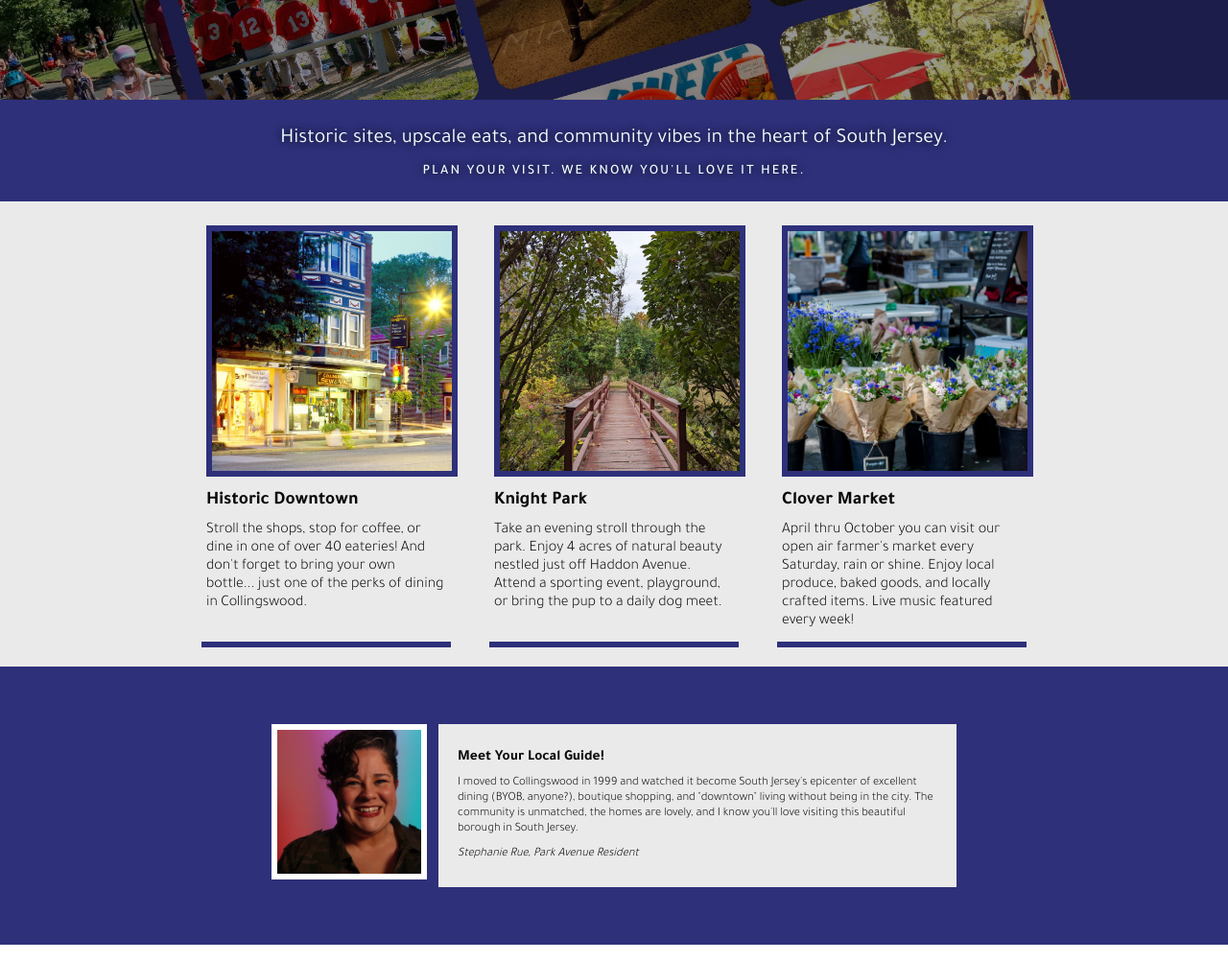
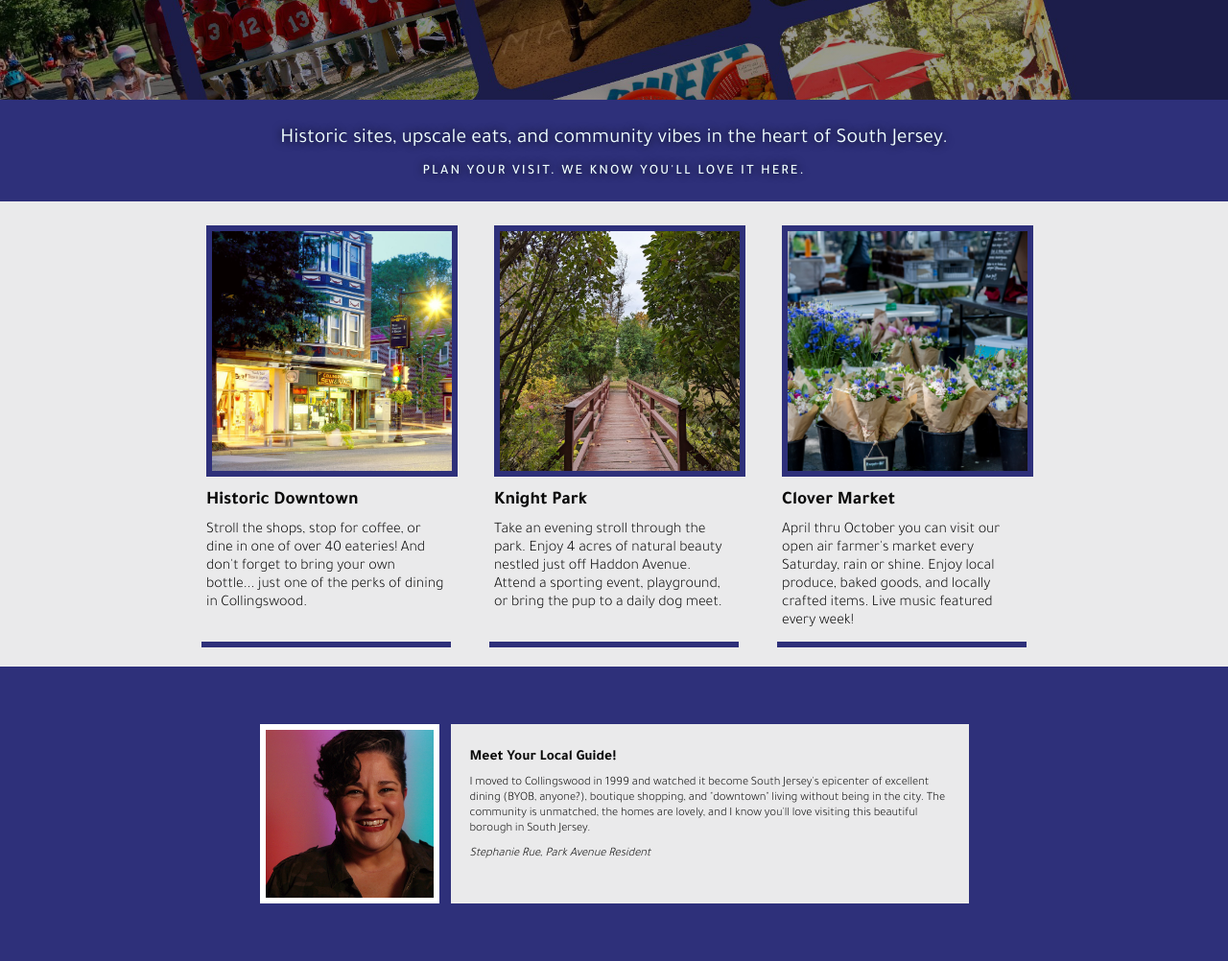
Before and after one commit to figliadelre/hometown-homepage, a website built with Vite: page index.html in a window 1280 px wide. Shown: the part 376-1378 px from the top of the page at 96% size. Built offline with nearby package versions, Linux system fonts and the light colour scheme.

Commit message:
Update styles.css

```diff
--- a/styles.css
+++ b/styles.css
@@ -98,8 +98,8 @@ p {
 }
 
 .guide-img {
-    width: 150px;
-    height: 150px;
+    width: 175px;
+    height: 175px;
     border: 6px solid white;
     margin: 60px 6px;
 }
```
